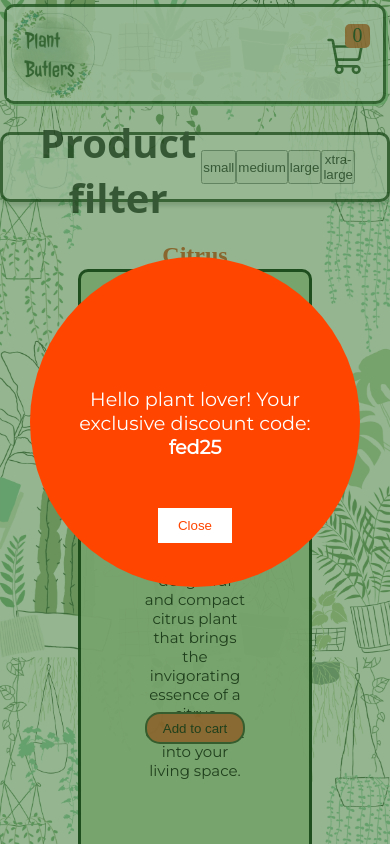
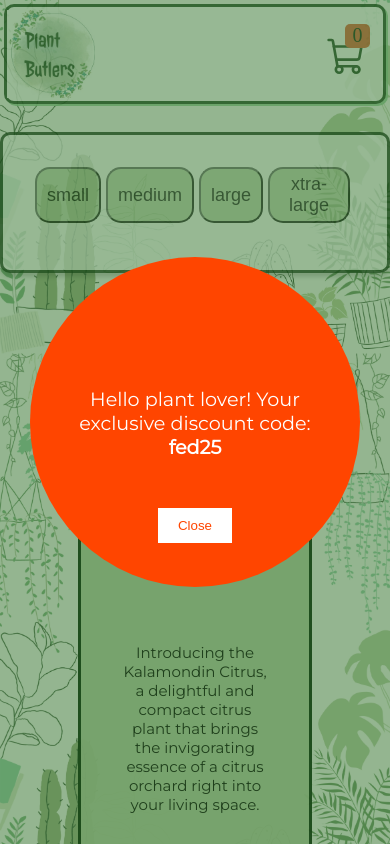
Before and after one commit to millalinden/Plant-Butler, a React (Vite) app: page /Shop in a window 390 px wide. Shown: the top 844 px of the page. Built offline with nearby package versions, Linux system fonts and the light colour scheme; a web font is replaced by a local one.

Commit message:
shop styling added

```diff
--- a/src/App.css
+++ b/src/App.css
@@ -21,7 +21,7 @@
 
 @media (max-width: 64em) {
   .app-container {
-    height: 120vh;
+
     background-size: 90%;
   }
 }
--- a/src/Components/Product/Product.jsx
+++ b/src/Components/Product/Product.jsx
@@ -18,31 +18,31 @@ export const Product = (props) => {
         <b>{productName}</b>
       </div>
       <div className={styles.productsContainer}>
+        <div className="img-price">
           <img
             className={styles.productImage}
             src={productImage}
             width={150}
             height={160}
             alt="Product Image"
-        />
+          />{" "}
+          <div className={styles.cardPrice}>
+            <p className={styles.productPrice}>
+              <b>kr{price}</b>
+            </p>
+          </div>
+        </div>
+        <div className="btn-des">
           <Link className="link_default" to={`/product/${id}`} key={id}>
             <div className={styles.descriptionCard}>
               <p className={styles.productDescription}>{productDescription}</p>
             </div>
           </Link>
-
-        <div className={styles.cardPrice}>
-          <p className={styles.productPrice}>
-            <b>kr{price}</b>
-          </p>
-        </div>
-        <div className={styles.addToCartButton}>
-          <button
-            className={styles.addToCartButtonMain}
-            onClick={() => addToCart(id)}
-          >
+          <div className={styles.addToCartButton} onClick={() => addToCart(id)}>
+            <button className={styles.addToCartButtonMain}>
               Add to cart {cartItemCount > 0 && <>({cartItemCount})</>}
             </button>
+          </div>
         </div>
       </div>
     </>
--- a/src/Components/Product/Product.module.css
+++ b/src/Components/Product/Product.module.css
@@ -1,34 +1,51 @@
+body {
+  overflow: auto;
+}
+
 .productsContainer {
   display: flex;
-
+  flex-direction: row;
+  justify-content:space-between;
   background-color: #bcd2ac;
+  align-items: center;
   opacity: 0.95;
   width: 60%;
-  height: 280px;
+  height: fit-content;
   border-style: solid;
   border-radius: 10px;
   padding: 40px;
-
   margin-top: 100px;
   margin: auto;
+}
+.btn-des {
+  display: flex;
+  flex-direction: column;
+}
+.img-price {
+
+  display: flex;
+  flex-direction: column;
 }
 
 .descriptionCard {
   margin-bottom: 50px;
-
-  margin-right: 0;
-  padding: 0;
+  width: 100%;
+  margin: auto;
   color: black;
 }
 
 .productDescription {
   font-size: 15px;
+  width: 100%;
+  height: auto;
 }
 .productImage {
+  height: auto;
+  width: auto;
   border-style: solid;
   border-color: #2f3d24;
   border-radius: 10px;
-  margin-right: 30px;
+
 }
 
 .cardName {
@@ -38,19 +55,19 @@
 }
 
 .cardPrice {
-  margin-top: 180px;
+
 }
 
 .addToCartButton {
-  position: absolute;
-  margin-top: 170px;
-  margin-left: 230px;
+  margin-top: 70px;
+  position: relative;
   background-color: #df582e;
   border: 2px solid #2f3d24;
   min-width: 100px;
   padding-left: 10px;
   padding-right: 10px;
-  padding-top: 5px;
+  height: 30px;
+  text-align: center;
   padding-bottom: 5px;
   border-radius: 15px;
   text-decoration: none;
@@ -58,29 +75,36 @@
 .addToCartButtonMain {
   background-color: #df582e;
   border: none;
+  text-align: center;
 }
 
-@media (max-width: 802px) {
+@media (max-width: 950px) {
   .productsContainer {
     display: flex;
     flex-direction: column;
 
     align-items: center;
-    height: auto;
+
     margin: auto;
-
   }
   .addToCartButton {
     margin: auto;
     text-align: center;
-    margin-top: 25rem;
+    margin-top: 40px;
   }
   .productImage {
-    margin: auto ;
+    margin: auto;
     padding: auto;
   }
-  .descriptionCard{
 
-
+  .productDescription {
+    width: 100%;
+    height: auto;
+    text-align: center;
+    margin: auto;
+    margin-top: 30px;
+  }
+  .cardPrice {
+    margin-top: auto;
   }
 }
--- a/src/Components/productFilter/productFilter.css
+++ b/src/Components/productFilter/productFilter.css
@@ -36,3 +36,26 @@
   border-radius: 15px;
   background-color: #bcd2ac;
 }
+@media (max-width: 570px) {
+  .filter-h1 {
+    display: none;
+  }
+  .filter-container {
+    height: auto;
+    width: auto;
+    display: flex;
+    flex-direction: column;
+  }
+  .buttonRow {
+    margin: auto;
+    width: auto;
+    margin-bottom: 15px;
+  }
+}
+@media (max-width: 370px) {
+  .sizeButtons {
+    padding: auto;
+    font-size: 13px;
+    margin: auto;
+  }
+}
--- a/src/Components/productFilter/productFilter.jsx
+++ b/src/Components/productFilter/productFilter.jsx
@@ -14,10 +14,8 @@ function ProductFilter() {
     setSelectedSize(size);
 
     const filteredProducts = size
-
       ? ProductData.filter((product) => product.productSize === size)
       : ProductData;
-
 
     setItems(filteredProducts);
   };
@@ -34,9 +32,6 @@ function ProductFilter() {
           <button
             className="sizeButtons"
             key={size}
-
-            className={`col-md-${12 / uniqueSizes.length}`}
-
             onClick={() => handleSizeClick(size)}
           >
             {size}
```
Lines whose indentation alone changed are shown as unchanged.
